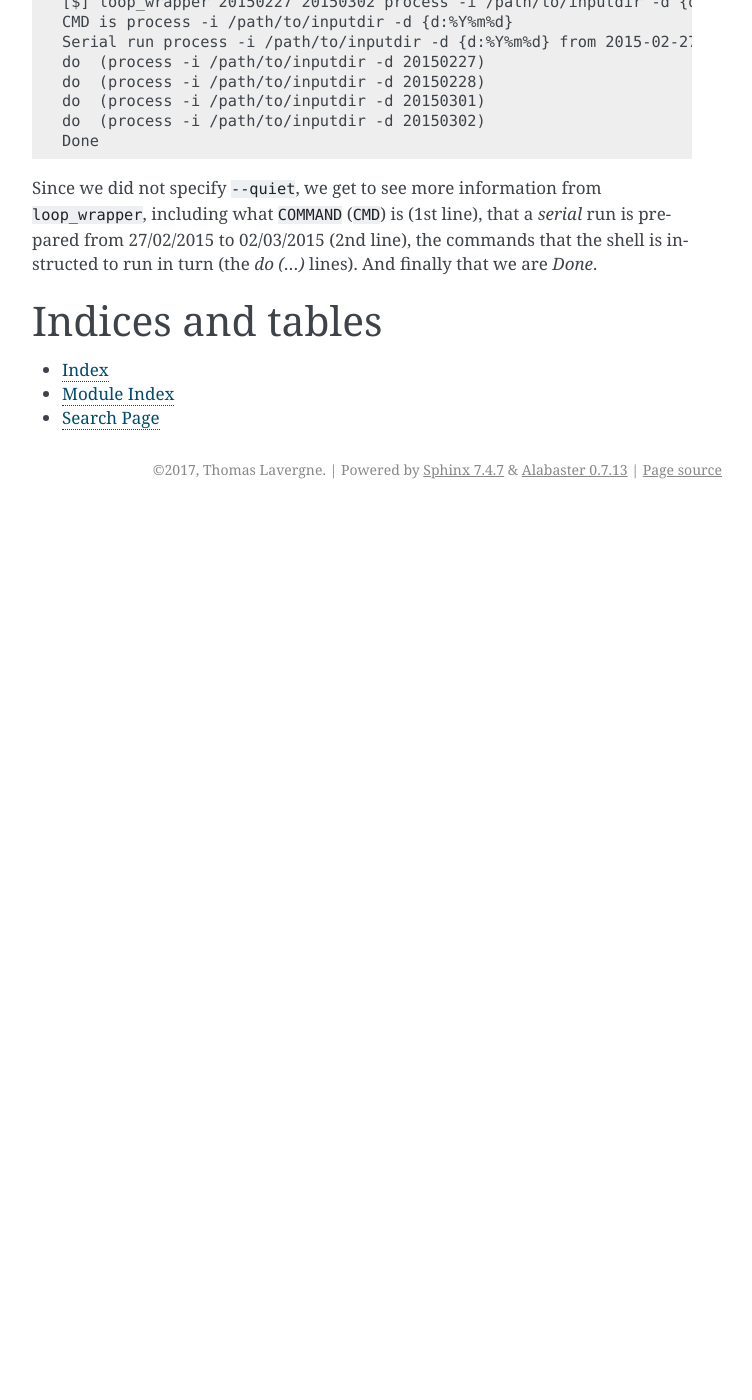
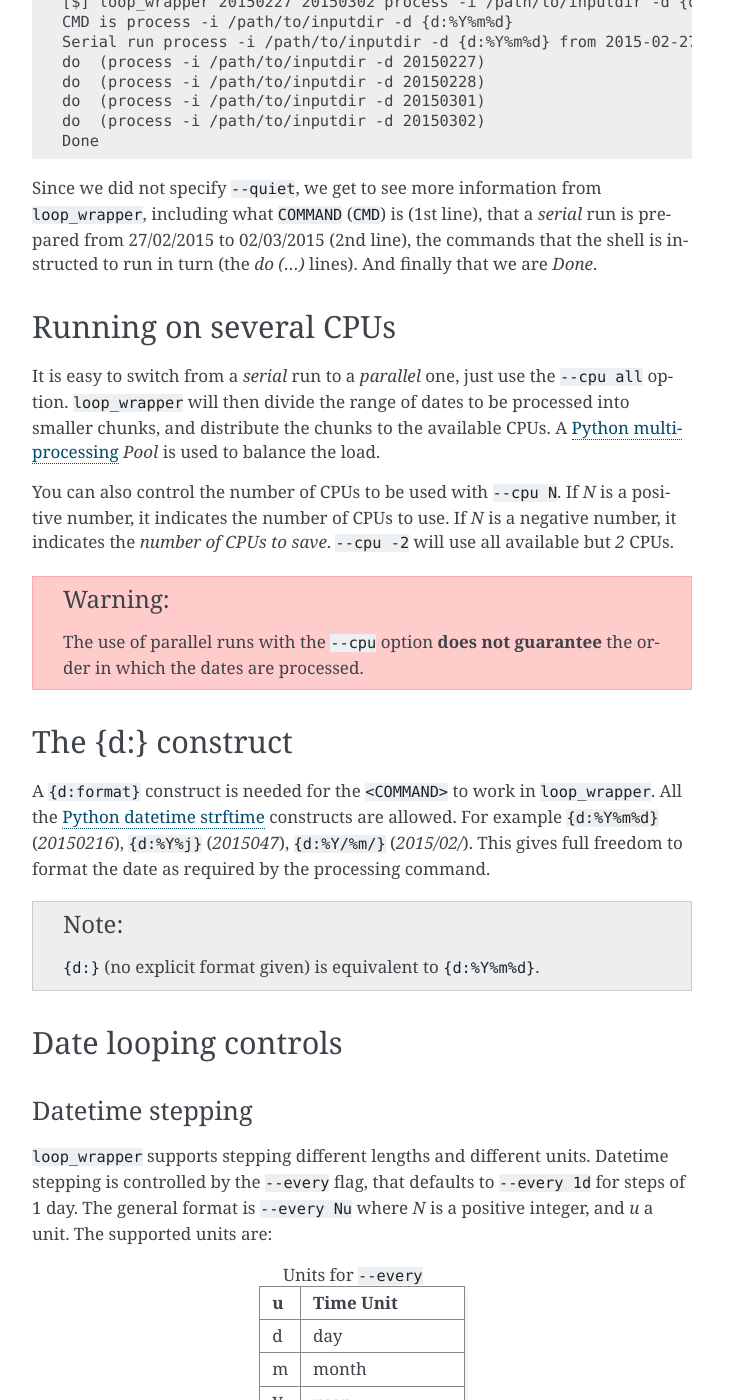
Before and after one commit to metno/loop_wrapper, a Sphinx documentation site: the page built from docs/index.rst, in a window 1280 px wide and 1400 px high, scrolled down 938 px. Shown: the whole window, without its empty margins (388-1140 px from the left). Built offline with Sphinx 7.4.7, drawn with Linux system fonts in a browser that asks for light colours; before the commit the page ends 1447 px from its top, so only the background shows below that; some of the changed text lies outside the part shown.

Commit message:
more documentation

```diff
--- a/docs/index.rst
+++ b/docs/index.rst
@@ -52,6 +52,105 @@ Since we did not specify ``--quiet``, we get to see more information from ``loop
 including what ``COMMAND`` (``CMD``) is (1st line), that a *serial* run is prepared from 27/02/2015 to 02/03/2015 (2nd line),
 the commands that the shell is instructed to run in turn (the *do (...)* lines). And finally that we are *Done*.
 
+-----------------------
+Running on several CPUs
+-----------------------
+
+It is easy to switch from a *serial* run to a *parallel* one, just use the ``--cpu all`` option. ``loop_wrapper`` will then
+divide the range of dates to be processed into smaller chunks, and distribute the chunks to the available CPUs. A
+`Python multiprocessing <https://docs.python.org/2/library/multiprocessing.html>`_ *Pool* is used to balance the load.
+
+You can also control the number of CPUs to be used with ``--cpu N``. If *N* is a positive number, it indicates the
+number of CPUs to use. If *N* is a negative number, it indicates the *number of CPUs to save*. ``--cpu -2`` will use all
+available but *2* CPUs.
+
+.. warning:: The use of parallel runs with the ``--cpu`` option **does not guarantee** the order in which the dates are processed.
+
+------------------
+The {d:} construct
+------------------
+
+A ``{d:format}`` construct is needed for the ``<COMMAND>`` to work in ``loop_wrapper``. All the
+`Python datetime strftime <https://docs.python.org/2/library/datetime.html#strftime-strptime-behavior>`_ constructs
+are allowed. For example ``{d:%Y%m%d}`` (*20150216*), ``{d:%Y%j}`` (*2015047*), ``{d:%Y/%m/}`` (*2015/02/*). This
+gives full freedom to format the date as required by the processing command.
+
+.. note:: ``{d:}`` (no explicit format given) is equivalent to ``{d:%Y%m%d}``.
+
+------------------------
+Date looping controls
+------------------------
+
+^^^^^^^^^^^^^^^^^
+Datetime stepping
+^^^^^^^^^^^^^^^^^
+``loop_wrapper`` supports stepping different lengths and different units. Datetime stepping is controlled by the
+``--every`` flag, that defaults to ``--every 1d`` for steps of 1 day. The general format is ``--every Nu`` where *N*
+is a positive integer, and *u* a unit. The supported units are:
+
+.. csv-table:: Units for ``--every``
+   :header: "u", "Time Unit"
+   :widths: 10, 40
+
+   "d", "day"
+   "m", "month"
+   "Y", "year"
+   "H", "hour"
+   "M", "minute"
+   "S", "second"
+   "w", "weekly"
+
+We provide two examples with ``--every`` ::
+
+       [$] loop_wrapper --every 1m 20150201 20150501 process -i /path/to/inputdir/{d:%Y/%m/}
+       CMD is process -i /path/to/inputdir/{d:%Y/%m/}
+       Serial run process -i /path/to/inputdir/{d:%Y/%m/} from 2015-02-01 00:00:00 to 2015-05-01 00:00:00
+       do  (process -i /path/to/inputdir/2015/02/)
+       do  (process -i /path/to/inputdir/2015/03/)
+       do  (process -i /path/to/inputdir/2015/04/)
+       do  (process -i /path/to/inputdir/2015/05/)
+       Done
+
+       [$] loop_wrapper --every 6H 2015041006 2015041118 process -H {d:%H}
+       CMD is process -H {d:%H}
+       Serial run process -H {d:%H} from 2015-04-10 06:00:00 to 2015-04-11 18:00:00
+       do  (process -H 06)
+       do  (process -H 12)
+       do  (process -H 18)
+       do  (process -H 00)
+       do  (process -H 06)
+       do  (process -H 12)
+       do  (process -H 18)
+       Done
+
+^^^^^^^^^^^^^^^^^
+Backwards looping
+^^^^^^^^^^^^^^^^^
+The default for ``loop_wrapper`` is to loop from ``<START-DATE>`` to ``STOP-DATE`` forward in time. You can
+also instruct *backward* looping with the ``--backwards`` flag.
+
+.. note:: ``--backwards`` cannot be used with *parallel* runs (``--cpu``) since the execution order is then not guaranteed.
+
+.. note:: Even with ``--backwards``, the oldest date should be in ``<START-DATE>`` and the newer date in ``STOP-DATE``.
+
+^^^^^^^^^^^^^^^^^^^^^^^^^^^^
+<START-DATE> and <STOP-DATE>
+^^^^^^^^^^^^^^^^^^^^^^^^^^^^
+The ``<START-DATE>`` and ``STOP-DATE`` arguments can be specified with several formats as described in the table below.
+
+.. csv-table:: <START-DATE> and <STOP-DATE> format
+   :header: "Format", "Default"
+   :widths: 30, 40
+
+   "YYYYMMDD", "At 00:00:00"
+   "YYYYMMDDHH", "At HH:00:00"
+   "YYYYMMDDHHMM", "At HH:MM:00"
+   "YYYYMMDDHHMMSS", "At HH:MM:SS"
+   "YYYYMM", "On 01/MM/YYYY"
+   "YYYY", "On 01/01/YYYY"
+   "TODAY", "At UTC now!"
+   "YESTERDAY", "The day before at UTC now!"
+
 Indices and tables
 ==================
 
```
